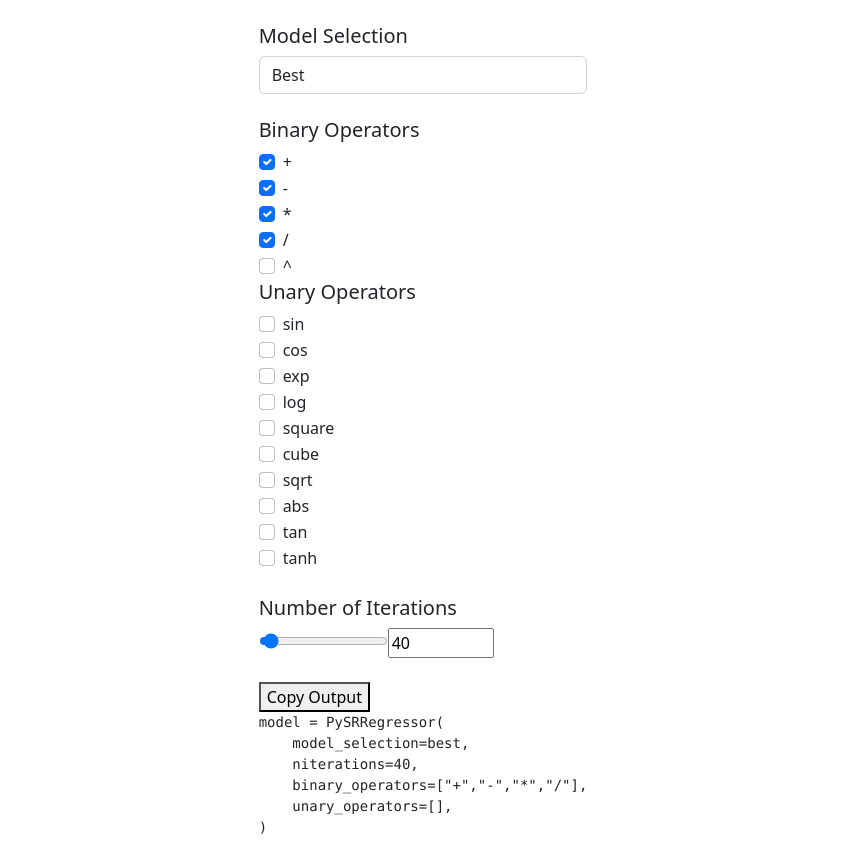
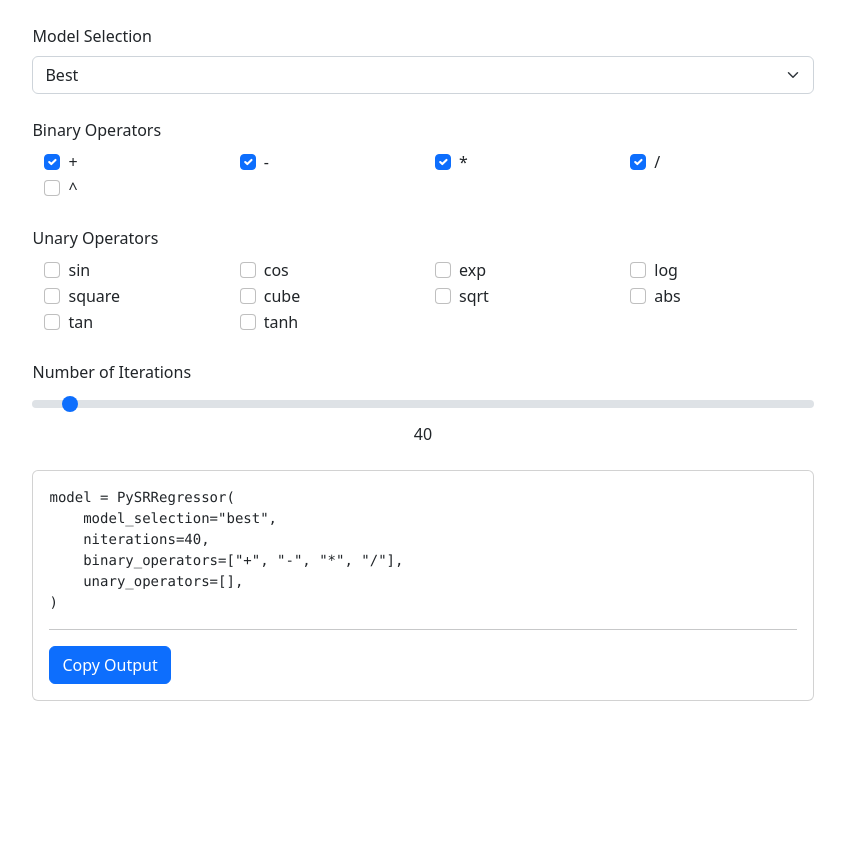
Before and after one commit to MilesCranmer/pysr_interactive, a Next.js app: page / in a window 1280 px wide. Shown: the whole page, without its empty margins (217-1062 px from the left). After the commit the page ends 800 px from the top, so only its background shows below. Built offline with nearby package versions, Linux system fonts and the light colour scheme.

Commit message:
Much prettier output

```diff
--- a/pages/index.tsx
+++ b/pages/index.tsx
@@ -1,4 +1,10 @@
 import React, { useState, useEffect } from 'react';
+import Button from 'react-bootstrap/Button';
+import Form from 'react-bootstrap/Form';
+import Row from 'react-bootstrap/Row';
+import Col from 'react-bootstrap/Col';
+import Container from 'react-bootstrap/Container';
+import Card from 'react-bootstrap/Card';
 import "bootstrap/dist/css/bootstrap.min.css";
 
 const IndexPage: React.FC = () => {
@@ -40,120 +46,79 @@ const IndexPage: React.FC = () => {
 
   // Define display:
   useEffect(() => {
-    // const output = `Model: ${model}\nOperators: ${operators.join(", ")}\nIterations: ${iterations}`;
-    // Example output:
-    //   model = PySRRegressor(
-    //     niterations=40,  # < Increase me for better results
-    //     binary_operators=["+", "*"],
-    //     unary_operators=[
-    //         "cos",
-    //         "exp",
-    //         "sin",
-    //         "inv(x) = 1/x",
-    //         # ^ Custom operator (julia syntax)
-    //     ],
-    //     extra_sympy_mappings={"inv": lambda x: 1 / x},
-    //     # ^ Define operator for SymPy as well
-    //     loss="loss(x, y) = (x - y)^2",
-    //     # ^ Custom loss function (julia syntax)
-    // )
+    //Stringify with spaces between elements:
     const output = `model = PySRRegressor(
-    model_selection=${model},
+    model_selection="${model}",
     niterations=${iterations},
-    binary_operators=${JSON.stringify(operators)},
-    unary_operators=${JSON.stringify(unaryOperators)},
+    binary_operators=${JSON.stringify(operators).replace(/,/g, ", ")},
+    unary_operators=${JSON.stringify(unaryOperators).replace(/,/g, ", ")},
 )`;
     setOutput(output);
-  }, [model, operators, iterations]);
+  }, [model, operators, unaryOperators, iterations]);
 
   return (
     <div className="d-flex justify-content-center align-items-center">
-      <form>
-        <div className="form-group">
+      <Form>
+        <Form.Group>
           <br />
-          <label className="h5">Model Selection</label>
-          <select
-            className="form-control"
-            value={model}
-            onChange={handleModelChange}
-          >
+          <Form.Label>Model Selection</Form.Label>
+          <Form.Select className="form-control" value={model} onChange={handleModelChange}>
             <option value="accuracy">Accuracy</option>
             <option value="best" selected>Best</option>
             <option value="score">Score</option>
-          </select>
-        </div>
+          </Form.Select>
+        </Form.Group>
         <br />
-        <div className="form-group">
-          {/* <label >Binary Operators</label> */}
-          {/* Same, but with className that makes it bold and larger: */}
-          <label className="h5">Binary Operators</label>
-          <div className="form-row">
+        <Form.Group>
+          <Form.Label>Binary Operators</Form.Label>
+          <Container>
+            <Row>
               {availableOperators.map((operator) => (
-              <div className="form-group col-4" key={operator}>
-                <div className="form-check">
-                  <input
-                    type="checkbox"
-                    value={operator}
-                    onChange={handleOperatorChange}
-                    checked={operators.includes(operator)}
-                    className="form-check-input"
-                  />
-                  <label className="form-check-label">{operator}</label>
-                </div>
-              </div>
+                <Col xs={3}>
+                  <Form.Check type="checkbox" label={operator} value={operator} onChange={handleOperatorChange} checked={operators.includes(operator)} />
+                </Col>
               ))}
-          </div>
-        </div>
-        <div className="form-group">
-          {/* Same for unary operators: */}
-          <label className="h5">Unary Operators</label>
-          <div className="form-row">
+            </Row>
+          </Container>
+        </Form.Group>
+        <br />
+        <Form.Group>
+          <Form.Label>Unary Operators</Form.Label>
+          <Container>
+            <Row>
               {availableUnaryOperators.map((operator) => (
-              <div className="form-group col-4" key={operator}>
-                <div className="form-check">
-                  <input
-                    type="checkbox"
-                    value={operator}
-                    onChange={handleUnaryOperatorChange}
-                    checked={unaryOperators.includes(operator)}
-                    className="form-check-input"
-                  />
-                  <label className="form-check-label">{operator}</label>
-                </div>
-              </div>
+                <Col xs={3}>
+                  <Form.Check type="checkbox" label={operator} value={operator} onChange={handleUnaryOperatorChange} checked={unaryOperators.includes(operator)} />
+                </Col>
               ))}
-          </div>
-        </div>
+            </Row></Container>
+        </Form.Group>
         <br />
-        <div className="form-group">
-          <label className="h5">Number of Iterations</label>
-          <br />
-          <input
-            type="range"
+        <Form.Group>
+          <Form.Label>Number of Iterations</Form.Label>
+          <Form.Range
             min={1}
             max={1000}
             step={1}
             value={iterations}
             onChange={handleIterationsChange}
           />
-          <input
-            type="number"
-            min={1}
-            max={1000}
-            value={iterations}
-            onChange={handleIterationsChange}
-          />
-        </div>
+          <output className="d-flex justify-content-center">{iterations}</output>
+        </Form.Group>
         <br />
-        <div>
-          <button onClick={(event) => {
+        <Card>
+          <Card.Body>
+              <pre>{output}</pre>
+              {/* Line separating button: */}
+              <hr />
+              <Button onClick={(event) => {
               event.preventDefault();
               navigator.clipboard.writeText(output);
-          }}>Copy Output</button>
-          <pre>{output}</pre>
-        </div>
-      </form>
-    </div>
+            }}>Copy Output</Button>
+          </Card.Body>
+        </Card>
+      </Form >
+    </div >
   );
 };
 
```
Lines whose indentation alone changed are shown as unchanged.
